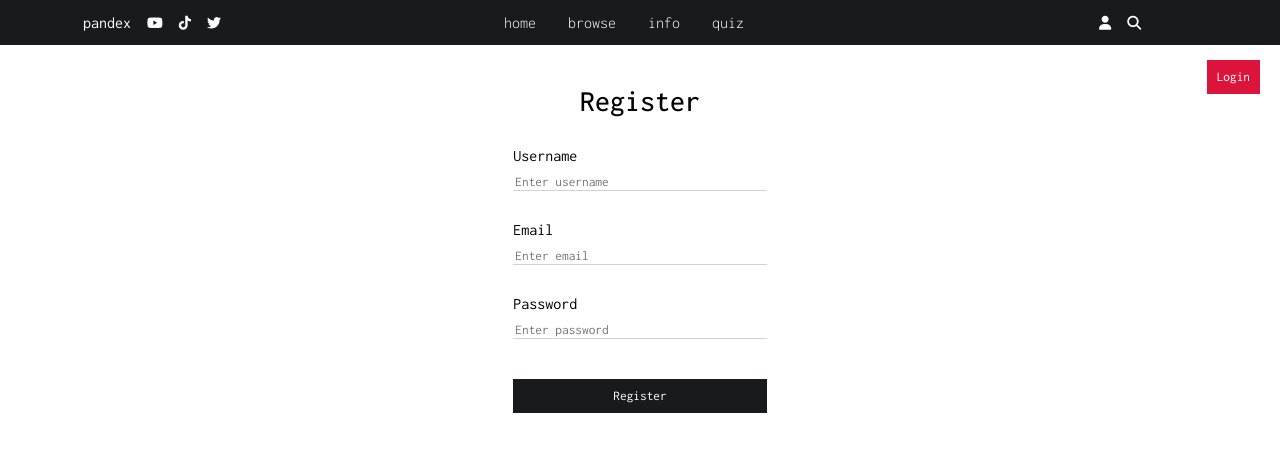
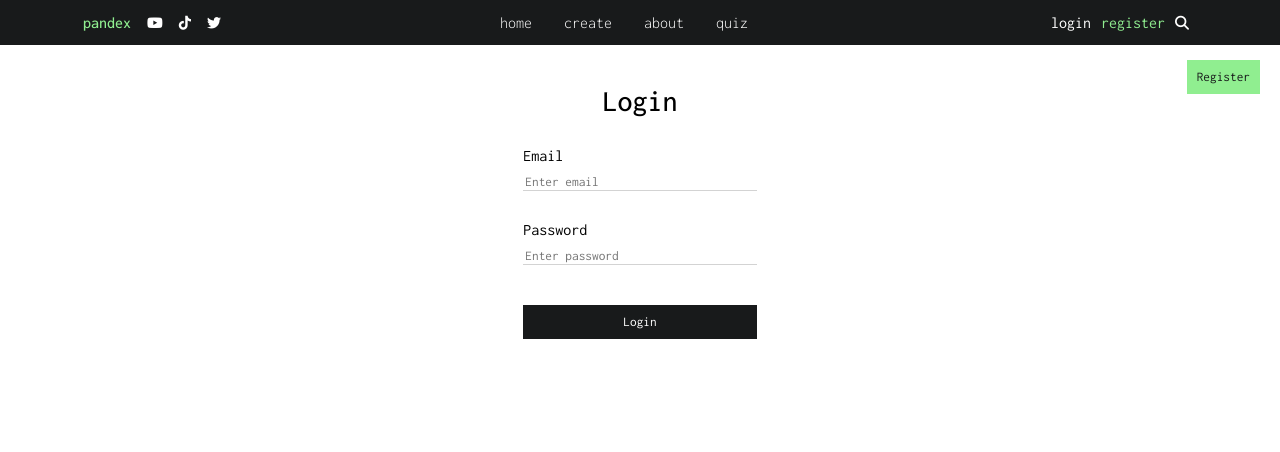
Before and after one commit to k4yp/10ist, a React (Create React App) app in the folder client/: page /login in a window 1280 px wide. Shown: the top 452 px of the page. Built offline with nearby package versions, Linux system fonts and the light colour scheme; the HTML template or start-up script is replaced by a standard one.

Commit message:
finished static website

```diff
--- a/client/package.json
+++ b/client/package.json
@@ -8,6 +8,7 @@
     "@testing-library/user-event": "^13.5.0",
     "react": "^17.0.2",
     "react-dom": "^17.0.2",
+    "react-router-dom": "^5.2.0",
     "react-scripts": "5.0.0",
     "web-vitals": "^2.1.4"
   },
--- a/client/public/index.html
+++ b/client/public/index.html
@@ -17,6 +17,12 @@
       body{
         margin:0;
         font-family: 'Inconsolata', monospace;
+      }
+    </style>
+    <style>
+      .link{
+        text-decoration:none;
+        color: inherit;
       }
     </style>
     <!--
--- a/client/src/App.js
+++ b/client/src/App.js
@@ -5,13 +5,43 @@ import Navbar from "./components/navbar/Navbar"
 import Login from "./pages/login/Login"
 import Settings from "./pages/settings/Settings"
 import Register from "./pages/register/Register"
+import About from "./pages/about/About"
+import {
+  BrowserRouter as Router,
+  Switch,
+  Route,
+  Link
+} from "react-router-dom";
 
 function App() {
+  const user = false;
   return (
-    <>
+    <Router>
       <Navbar/>
-      <Register/>
-    </>
+      <Switch>
+        <Route exact path="/">
+          <Home/>
+        </Route>
+        <Route path="/about">
+          <About/>
+        </Route>
+        <Route path="/create">
+          {user ? <Create/> : <Register/>}
+        </Route>
+        <Route path="/login">
+          {user ? <Home/> : <Login/>}
+        </Route>
+        <Route path="/register">
+          {user ? <Home/> : <Register/>}
+        </Route>
+        <Route path="/settings">
+          {user ? <Settings/> : <Register/>}
+        </Route>
+        <Route path="/post/:postId">
+          <Single />
+        </Route>
+      </Switch>
+    </Router>
   );
 }
 export default App;
--- a/client/src/components/navbar/Navbar.jsx
+++ b/client/src/components/navbar/Navbar.jsx
@@ -1,6 +1,8 @@
+import { Link } from "react-router-dom"
 import "./navbar.css"
 
 export default function Navbar() {
+    const user = false;
     return(
         <div className="nav">
             <div className="navLeft">
@@ -11,15 +13,38 @@ export default function Navbar() {
             </div>
             <div className="navCenter">
                 <ul className="navList">
-                    <li className="navListItem">home</li>
-                    <li className="navListItem">browse</li>
-                    <li className="navListItem">info</li>
-                    <li className="navListItem">quiz</li>
+                    <li className="navListItem">
+                        <Link className="link" to="/" >home</Link>
+                    </li>
+                    <li className="navListItem">
+                        <Link className="link" to="/create" >create</Link>
+                    </li>
+                    <li className="navListItem">
+                        <Link className="link" to="/about" >about</Link>
+                    </li>
+                    <li className="navListItem">
+                        <Link className="link" to="/quiz" >quiz</Link>
+                    </li>
+                    {user && "LOGOUT"}
                 </ul>
             </div>
             <div className="navRight">
-                <i className="navIcon fa-solid fa-user"></i>
-                <i className="navSearchIcon fa-solid fa-magnifying-glass"></i>
+                {
+                    user?(
+                        <i className="navIcon fa-solid fa-user"></i>
+                    ) :
+                    (
+                        <ul className="navList">
+                            <li className="navListItem navListLogin">
+                                <Link className="link" to="/login" >login</Link>
+                            </li>
+                            <li className="navListItem navListRegister">
+                                <Link className="link" to="/register" >register</Link>
+                            </li>
+                        </ul>
+                    )
+                }
+            <i className="navSearchIcon fa-solid fa-magnifying-glass"></i>
             </div>
         </div>
     )
--- a/client/src/components/navbar/navbar.css
+++ b/client/src/components/navbar/navbar.css
@@ -36,6 +36,8 @@
 
 .navMain{
     margin-right: 16px;
+    color:lightgreen;
+    font-weight: 500;
 }
 
 .navList{
@@ -52,6 +54,16 @@
     font-weight: 300;
 }
 
+.navListLogin{
+    font-weight: 400;
+    margin-right: 10px;
+}
+.navListRegister{
+    font-weight: 400;
+    color:lightgreen;
+    margin-right: 10px;
+}
+
 .navSearchIcon{
     font-size: 14px;
     cursor: pointer;
--- a/client/src/pages/create/create.css
+++ b/client/src/pages/create/create.css
@@ -54,8 +54,8 @@
     margin-top: 20px;
     margin-left: 150px;
     border: none;
-    background-color: #181A1B;
-    color:white;
+    background-color: lightgreen;
+    color:#181A1B;
     padding: 7px;
     font-weight: 600;
     cursor: pointer;
--- a/client/src/pages/login/Login.jsx
+++ b/client/src/pages/login/Login.jsx
@@ -1,3 +1,4 @@
+import { Link } from "react-router-dom"
 import './login.css'
 
 export default function login() {
@@ -11,7 +12,9 @@ export default function login() {
             <input type="password" placeholder='Enter password'/>
             <button className="loginButton">Login</button>
         </form>
-            <button className="loginRegisterButton">Register</button>
+            <button className="loginRegisterButton">
+              <Link className="link" to="/register">Register</Link>
+            </button>
     </div>
   )
 }
--- a/client/src/pages/login/login.css
+++ b/client/src/pages/login/login.css
@@ -48,9 +48,9 @@
   position: absolute;
   top: 60px;
   right: 20px;
-  background-color: crimson;
+  background-color: lightgreen;
+  color:#181A1B;
   cursor: pointer;
   border: none;
   padding: 10px;
-  color: white;
 }
--- a/client/src/pages/register/Register.jsx
+++ b/client/src/pages/register/Register.jsx
@@ -1,3 +1,4 @@
+import { Link } from "react-router-dom"
 import './register.css'
 
 export default function Register() {
@@ -13,7 +14,9 @@ export default function Register() {
             <input type="password" placeholder='Enter password'/>
             <button className="registerButton">Register</button>
         </form>
-            <button className="registerLoginButton">Login</button>
+            <button className="registerLoginButton">
+              <Link className="link" to="/Login">Login</Link>
+            </button>
     </div>
   )
 }
--- a/client/src/pages/register/register.css
+++ b/client/src/pages/register/register.css
@@ -48,9 +48,9 @@
   position: absolute;
   top: 60px;
   right: 20px;
-  background-color: crimson;
+  background-color: lightgreen;
+  color:#181A1B;
   cursor: pointer;
   border: none;
   padding: 10px;
-  color: white;
 }
--- a/client/src/pages/settings/Settings.jsx
+++ b/client/src/pages/settings/Settings.jsx
@@ -1,4 +1,3 @@
-import Sidebar from '../../components/sidebar/Sidebar'
 import './settings.css'
 
 export default function Settings() {
@@ -14,7 +13,7 @@ export default function Settings() {
                 <div className="settingsProfilePic">
                     <img
                     src="https://media.discordapp.net/attachments/885000925406715934/955723485492183111/5822407E-C6AA-4D5B-B30E-2B3F92ED89ED_4_5005_c.jpeg"
-                    alt="profile picture"
+                    alt="profile"
                     />
                     <label htmlFor="fileInput">
                         <i className="settingsProfilePicIcon fa-solid fa-circle-user"></i>
```
Also changed, not shown: 1 other file (tests, documents, lock files or other folders).
